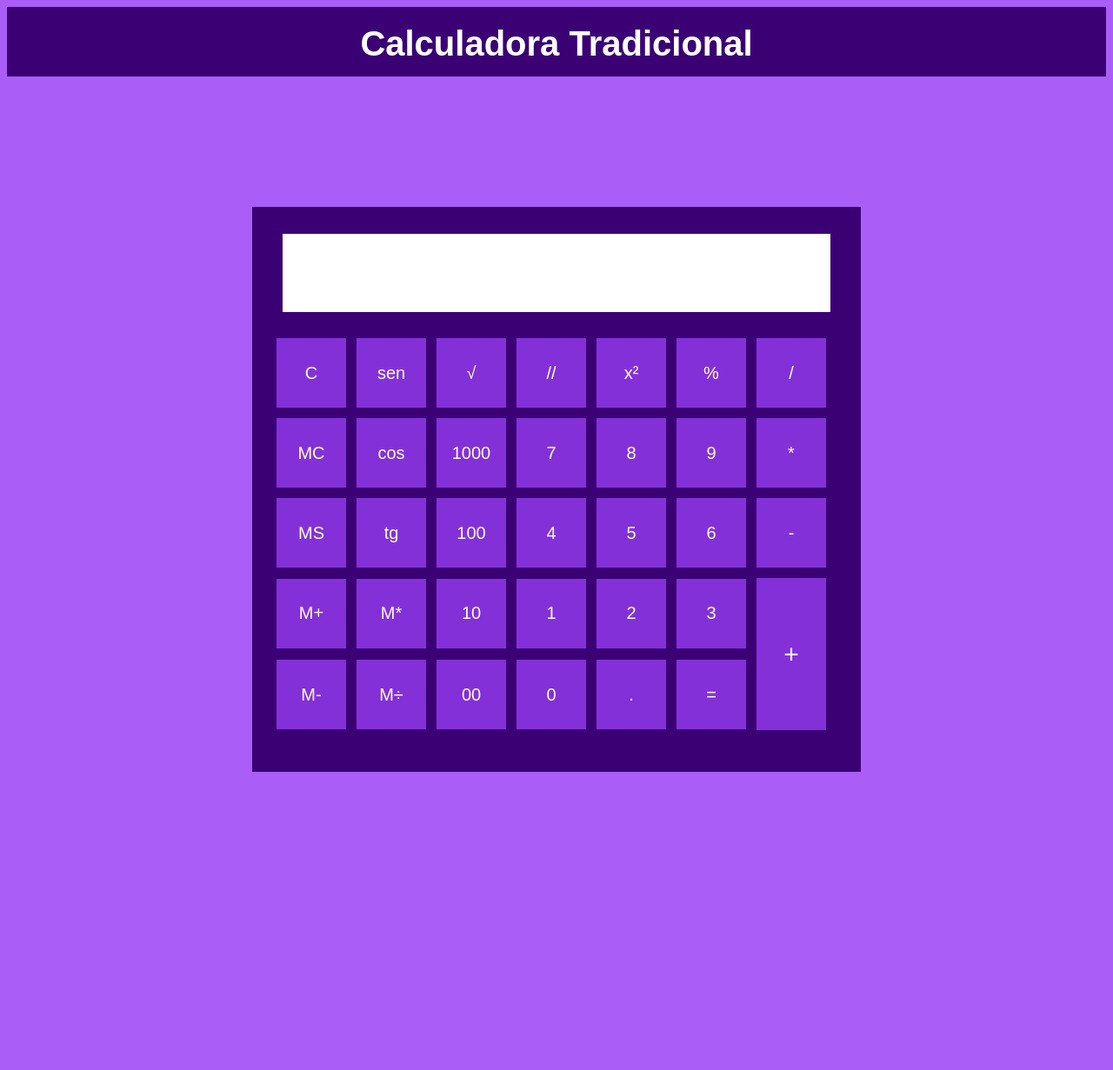
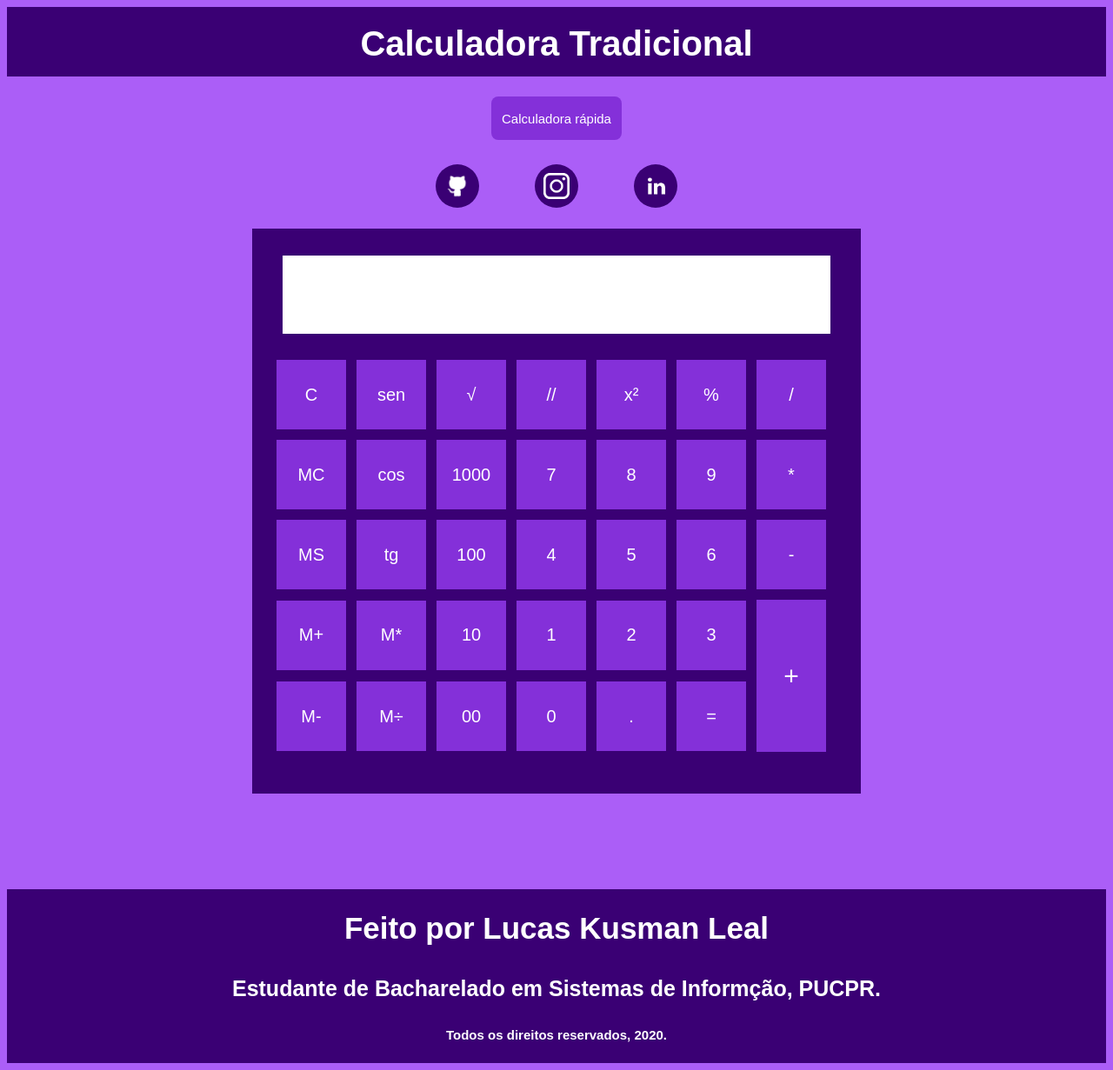
Before and after one commit to LucasKleaL/calculadora-tradicional, a plain HTML site: page index.html in a window 1280 px wide. Shown: the whole page at 87% size. Before the commit the page ends 896 px from the top, so only its background shows below. Drawn offline with Linux system fonts and the light colour scheme.

Commit message:
7 commit
Adição de área para botões com link de outros sites (calculadora rápida).
Adição do menu com botões com link para redes sociais.
Finalização do design da página.
Adicionado rodapé com informções "Sobre".

```diff
--- a/css/style.css
+++ b/css/style.css
@@ -1,7 +1,9 @@
+/* Class da página html */
 .html-geral1{
     background-color: #AB5EF7;
 }
 
+/* Class dos Botoes do teclado */
 .botao1{
     width: 80px;
     height: 80px;
@@ -33,12 +35,29 @@
 }
 
 
-#limpaVisor:hover #divInfoC{
-    background-color: #c68eff;
-    cursor: pointer;
-    opacity: 1;
+/* Class dos botoes do menu */
+.botao-menu1{
+    width: 150px;
+    height: 50px;
+    background-color: #8430D9;
+    color: white;
+    border: 0;
+    border-radius: 8px;
+    font-family: arial;
+    font-size: 15px;
+    margin-top: 15px;
 }
 
+.botao-socialmedia{
+    width: 50px;
+    height: 50px;
+    border-radius: 100%;
+    background-color: #3a0074;
+    border: 0;
+}
+
+
+/* Class do Visor */
 .visor-area{
     width: 630px;
     height: 90px;
@@ -55,6 +74,8 @@
 }
 
 
+
+/* Class das Divs */
 .div1{
     height: 80px;
     text-align: center;
@@ -62,7 +83,7 @@
 }
 
 .div2{
-    height: 150px;
+    height: 175px;
 }
 
 .div3{
@@ -72,7 +93,17 @@
     width: 700px;
 }
 
+.div4{
+    height: 75px;
+}
 
+.div5{
+    height: 200px;
+    background-color: #3a0074;
+}
+
+
+/*Class dos textos*/
 .h1-1{
     color: white;
     font-family: arial;
@@ -80,3 +111,27 @@
     text-align: center;
     padding-top: 20px;
 }
+
+
+.linha-texto1{
+    font-family: arial;
+    color: white;
+    font-size: 35px;
+    padding-top: 25px;
+    font-weight: bold;
+}
+
+.linha-texto2{
+    font-family: arial;
+    color: white;
+    font-size: 25px;
+    padding-bottom: 5px;
+    font-weight: bold;
+}
+.linha-texto3{
+    font-family: arial;
+    color: white;
+    font-size: 15px;
+    padding-bottom: 5px;
+    font-weight: bold;
+}
--- a/index.html
+++ b/index.html
@@ -18,7 +18,24 @@
 
         <div id="div2" class="div2">
 
+            <table align="center" cellpadding="6">
+                <tr>
+                    <td></td>
+                    <td><a href="https://lucaskleal.github.io/calculadora.rapida.github.io/"><button class="botao-menu1">Calculadora rápida</button></a></td>
+                    <td></td>
+                </tr>
+                <tr>
+                    <td></td>
+                </tr>
+                <tr align="center">
+                    <td><a href="https://github.com/LucasKleaL/calculadora-tradicional"><button class="botao-socialmedia" title="GitHub"><img src="images/github-icon.png" width="30px" height="30px" alt="GitHub"></button></a></td>
+                    <td><a href="https://www.instagram.com/lucaskleal222/"><button class="botao-socialmedia" title="Instagram"><img src="images/instagram-icon.png" width="30px" height="30px" alt="Instagram"></button></a></td>
+                    <td><a href="https://www.linkedin.com/in/lucas-kusman-leal-101423199/"><button class="botao-socialmedia" title="LinkedIn"><img src = "images/linkedin-icon.png" width="40px" height="40px" alt="LinkedIn"></button></a></td>
+                </tr>
+                <td>
 
+                </td>
+            </table>
 
         </div>
 
@@ -97,6 +114,13 @@
 
         </div>
 
+        <div class="div4"></div>
+
+        <div class="div5">
+            <p align="center" class="linha-texto1">Feito por Lucas Kusman Leal</p>
+            <p align="center" class="linha-texto2">Estudante de Bacharelado em Sistemas de Informção, PUCPR.</p>
+            <p align="center" class="linha-texto3">Todos os direitos reservados, 2020.</p>
+        </div>
 
     </body>
 </html>
--- a/js/functions.js
+++ b/js/functions.js
@@ -47,15 +47,10 @@ $("#resultado").click(function(){
     $("#visor").val(""); //deixa o visor em branco
 
 
-
-
     valor1 = parseFloat(vetorOperacao[0]); //atribui a variavel valor1 um com a posicao 0 do array, cada posicao acaba a cada espaco em branco
     operacao = vetorOperacao[1]; //atribui a variavel operacao com a posicao 1 do array
     valor2 = parseFloat(vetorOperacao[2]); //atribui a variavel valor2 um com a posicao 2 do array
     operacao2 = vetorOperacao[3];
-
-
-
 
 
     if(vetorOperacao[1] === "**"){ //verifica se a operacao é de potenciacao; se for substitui o identificador da operacao pela string "pow"
@@ -72,7 +67,7 @@ $("#resultado").click(function(){
 
 
     //verifica qual operacao esta sendo solicitada
-    if (operacao === "+"){
+    if (operacao === "+"){ //operação de soma (adição)
 
         soma = (valor1 + " + " + valor2 + " = " + (valor1 + valor2));
 
@@ -80,7 +75,7 @@ $("#resultado").click(function(){
 
         resultadoOperacaoAnterior = soma; //guarda o valor resultante da soma em uma variável.
     }
-    else if (operacao === "-"){
+    else if (operacao === "-"){ //operação de subtração
 
         subtracao = (valor1 + " - " + valor2 + " = " + (valor1 - valor2));
 
@@ -88,7 +83,7 @@ $("#resultado").click(function(){
 
         resultadoOperacaoAnterior = subtracao //guarda o valor resultante da ssubtração em uma variável.
     }
-    else if (operacao ==="x"){
+    else if (operacao ==="x"){ //operação de multiplicação
 
         multiplicacao = (valor1 + " x " + valor2 + " = " + (valor1 * valor2));
 
@@ -96,7 +91,7 @@ $("#resultado").click(function(){
 
         resultadoOperacaoAnterior = multiplicacao //guarda o valor resultante da multiplicação em uma variável.
     }
-    else if (operacao === "/"){
+    else if (operacao === "/"){ //operação de divisão
 
         divisao = (valor1 + " ÷ " + valor2 + " = " + (valor1 / valor2));
 
@@ -104,7 +99,7 @@ $("#resultado").click(function(){
 
         resultadoOperacaoAnterior = divisao //guarda o valor resultante da divisão em uma variável.
     }
-    else if (operacao === "percent"){
+    else if (operacao === "percent"){ //operação de porcentagem
 
             porcentagem = ((valor1 / 100) * valor2)
 
@@ -112,7 +107,7 @@ $("#resultado").click(function(){
 
             resultadoOperacaoAnterior = porcentagem //guarda o valor resultante da porcentagem em uma variável.
     }
-    else if (operacao === "pow"){
+    else if (operacao === "pow"){ //operação de potencia
 
         potenciacao = (valor1 + "^" + valor2 + " = " + Math.pow(valor1, valor2));
 
@@ -120,7 +115,7 @@ $("#resultado").click(function(){
 
         resultadoOperacaoAnterior = potenciacao //guarda o valor resultante da potenciação em uma variável.
     }
-    else if (operacao === "//"){
+    else if (operacao === "//"){ //operação de resto de divisão
 
         restoDivisao = (valor1 + " mod " + valor2 + " = " + (valor1 % valor2));
 
@@ -128,7 +123,7 @@ $("#resultado").click(function(){
 
         resultadoOperacaoAnterior = restoDivisao //guarda o valor resultante do resto da divisão em uma variável.
     }
-    else if (operacao === "sqrt"){
+    else if (operacao === "sqrt"){ //operação de raiz quadrada
 
         raizQuadrada = ("√" + valor2 + " = " + Math.sqrt(valor2));
 
@@ -136,7 +131,7 @@ $("#resultado").click(function(){
 
         resultadoOperacaoAnterior = raizQuadrada //guarda o valor resultante da raiz quadrada em uma variável.
     }
-    else if (operacao === "sen"){
+    else if (operacao === "sen"){ //operação de seno
 
         seno = ("sen " + valor1 + " = " + (Math.sin(valor1)));
 
@@ -144,7 +139,7 @@ $("#resultado").click(function(){
 
         resultadoOperacaoAnterior = seno;
     }
-    else if (operacao === "cos"){
+    else if (operacao === "cos"){ //operação de cosceno
 
         coseno = ("cos " + valor1 + " = " + (Math.cos(valor1)))
 
@@ -152,7 +147,7 @@ $("#resultado").click(function(){
 
         resultadoOperacaoAnterior = coseno;
     }
-    else if (operacao === "tg"){
+    else if (operacao === "tg"){ //operação de tangente
 
         tangente = ("tg " + valor1 + " = " + (Math.tan(valor1)))
 
@@ -162,20 +157,12 @@ $("#resultado").click(function(){
     }
 
 
-
     $(valor1).val("");
     $(valor2).val("");
     $(operacao).val("");
     $(operacao2).val("");
 
 });
-
-
-
-
-
-
-
 
 
 
```
Also changed, not shown: images/github-icon.png (added), images/instagram-icon.png (added), images/linkedin-icon.png (added).
